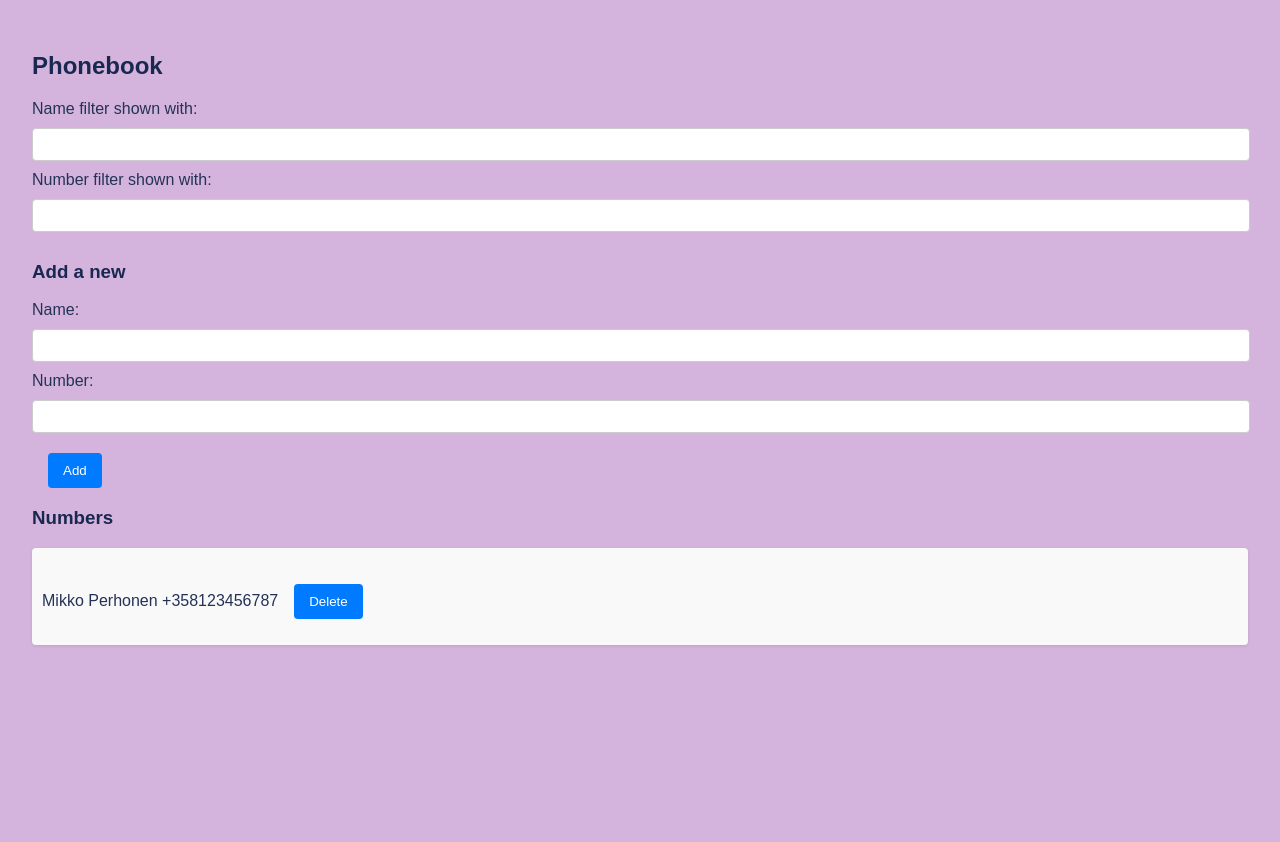
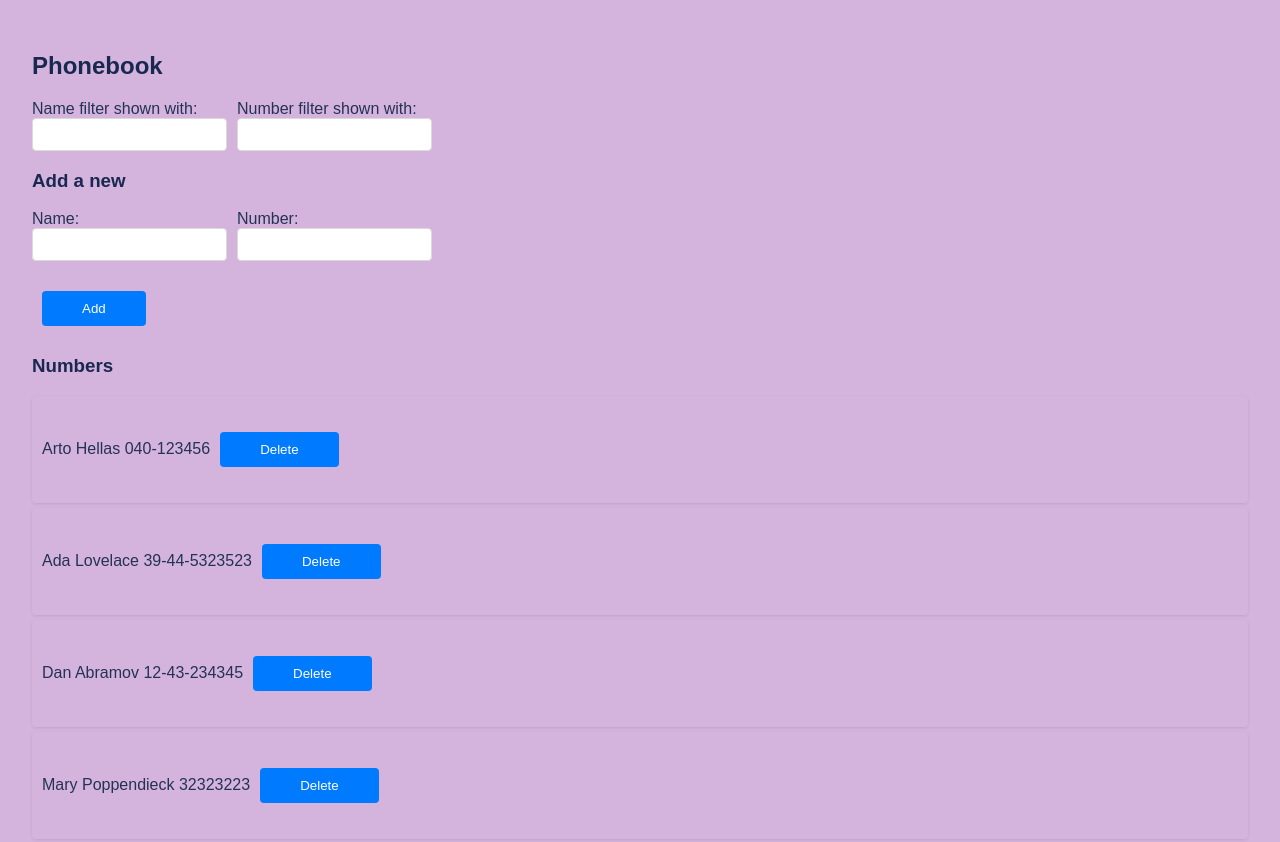
Before and after one commit to rinne13/rinne13-02-part2-react-04-puhelinluettelo, a React app: page / in a window 1280 px wide. Shown: the top 842 px of the page. Before the commit the page ends 800 px from the top, so only its background shows below. Built offline with nearby package versions, Linux system fonts and the light colour scheme; data requests are answered from the project's data file; the HTML template or start-up script is replaced by a standard one.

Commit message:
added error and success  notifications

```diff
--- a/db.json
+++ b/db.json
@@ -1,9 +1,24 @@
 {
   "persons": [
     {
-      "id": "746fdb93-dfe0-4615-9767-86ad9ed95a77",
-      "name": "Mikko Perhonen",
-      "number": "+358123456787"
+      "name": "Arto Hellas",
+      "number": "040-123456",
+      "id": "1"
+    },
+    {
+      "name": "Ada Lovelace",
+      "number": "39-44-5323523",
+      "id": "2"
+    },
+    {
+      "name": "Dan Abramov",
+      "number": "12-43-234345",
+      "id": "3"
+    },
+    {
+      "id": "020f2e6e-04fc-447a-b20a-bbe47fe5ed79",
+      "name": "Mary Poppendieck",
+      "number": "32323223"
     }
   ]
 }
--- a/src/App.css
+++ b/src/App.css
@@ -1,5 +1,3 @@
-/* App.css */
-
 body {
   font-family: Arial, sans-serif;
   align-content: center;
@@ -17,7 +15,6 @@ body {
 }
 
 .container {
-
   align-items: center;
   max-width: 600px;
   margin: 20px auto;
@@ -27,34 +24,52 @@ body {
   box-shadow: 0 2px 8px rgba(0, 0, 0, 0.1);
 }
 
+.input-container {
+  display: flex;
+  flex-wrap: wrap;
+  gap: 10px;
+}
+
+.css-for-filter {
+  display: flex;
+  flex-wrap: wrap;
+  gap: 10px;
+}
+
+.input-container, .css-for-filter input {
+  display: flex;
+  flex-wrap: wrap;
+  flex: 1 1 auto;
+}
+
 input {
-    margin: 10px 0;
+  min-width: 150px;
   padding: 8px;
-    width: calc(100% - 16px);
-    border: 1px solid #ccc;
+  border: 1px solid rgb(221, 217, 217);
   border-radius: 4px;
 }
 
 button {
-    padding: 10px 15px;
+  padding: 10px 40px;
   background-color: #007bff;
   color: white;
   border: none;
   border-radius: 4px;
   cursor: pointer;
-    margin-top: 10px;
-    margin-left: 1rem;
-
+  margin: 10px;
 }
 
-
+.button-container {
+  width: 100%; /* This makes the button span the full width of the form */
+  display: flex;
+  justify-content: flex-start; /* Aligns the button to the start of the line */
+  margin-top: 10px;
+}
 
 button:hover {
-
   background-color: #0056b3;
   background-color: #73b7ff;
   transition: background-color 0.3s ease;
-
 }
 
 ul {
@@ -64,9 +79,29 @@ body {
 
 li {
   color: #243256;
-    background-color: #f9f9f9;
   padding: 10px;
   margin-bottom: 5px;
   border-radius: 4px;
   box-shadow: 0 1px 3px rgba(0, 0, 0, 0.1);
 }
+
+.notification {
+  position: fixed;
+  top: 10px;
+  left: 50%;
+  transform: translateX(-50%);
+  padding: 10px;
+  background-color: #28a745;
+  color: white;
+  border-radius: 5px;
+  font-weight: bold;
+  z-index: 1000;
+}
+
+.notification.error {
+  background-color: #dc3545;
+}
+
+.notification.success {
+  background-color: #28a745;
+}
--- a/src/App.jsx
+++ b/src/App.jsx
@@ -1,6 +1,6 @@
 import { useEffect, useState } from 'react';
 import contactService from './services/contactService'; // Импортируем contactService
-import { v4 as uuidv4 } from 'uuid';
+import { v7 as uuidv7 } from 'uuid';
 import Filter from './Filter';
 import PersonForm from './PersonForm';
 import Persons from './Persons';
@@ -12,6 +12,8 @@ const App = () => {
   const [newNumber, setNewNumber] = useState('');
   const [filter, setFilter] = useState('');
   const [filterNumber, setFilterNumber] = useState('');
+  const [notification, setNotification] = useState(null);
+
 
   const refreshPersons = () => {
     contactService.getAll().then(initialPersons => {
@@ -26,6 +28,14 @@ const App = () => {
 
   useEffect(refreshPersons, []);
 
+  const showNotification = (message, type) => {
+    setNotification({ message, type });
+    setTimeout(() => {
+      setNotification(null);
+    }, 3000); // Сообщение исчезает через 3 секунды
+  };
+
+
 
 
   const addName = (event) => {
@@ -35,12 +45,19 @@ const App = () => {
     if (!existingPerson) {
       const nameObject = {
         name: newName,
-        id: uuidv4(),
+        id: uuidv7(),
         number: newNumber
       };
 
       contactService.create(nameObject).then(returnedPerson => {
         setPersons(persons.concat(returnedPerson));
+        setNewName('');
+        setNewNumber('');
+        showNotification(`${newName} has been added`, 'success');
+        console.log(`${newName} has been added!`, 'success');
+
+      }).catch(error => {
+        showNotification('Error adding person.', 'error');
       });
     } else {
       const confirmUpdate = window.confirm(`${newName} is already added to phonebook, replace the old number with a new one?`);
@@ -50,18 +67,25 @@ const App = () => {
           setPersons(persons.map(person => person.id !== existingPerson.id ? person : returnedPerson));
           setNewName('');
           setNewNumber('');
+          showNotification(`${newName}'s number has been updated!`, 'success');
+          console.log(`${newName}'s number has been updated!`)
+        }).catch(error => {
+          showNotification('Error updating number.', 'error');
         });
       }
     }
   };
 
-  const handleDelete = (id) => {
+  const handleDelete = (person) => {
     if (window.confirm('Are you sure you want to delete this contact?')) {
-      contactService.remove(id)
-        .then(refreshPersons)
-        .catch(error => {
+      contactService.remove(person.id).then(() => {
+
+        showNotification('Contact has been deleted!', 'success');
+        console.log('Contact has been deleted!', 'success');
+      }).catch(error => {
+        showNotification(`Information of ${person.name} has already been removed from the server`, 'error');
           console.error('Error deleting contact:', error);
-        });
+        }).finally(() => refreshPersons());
     }
   };
 
@@ -75,15 +99,24 @@ const App = () => {
     person.number.includes(filterNumber)
   );
 
+
   return (
     <div>
       <h2>Phonebook</h2>
+      {notification && (
+        <div className={`notification ${notification.type}`}>
+          {notification.message}
+        </div>
+      )}
+
+      <div className="input-container">
         <Filter
           filter={filter}
           filterNumber={filterNumber}
           handleFilterChange={handleFilterChange}
           handleFilterNumberChange={handleFilterNumberChange}
         />
+      </div>
 
       <h3>Add a new</h3>
       <PersonForm
--- a/src/Filter.jsx
+++ b/src/Filter.jsx
@@ -1,6 +1,6 @@
 const Filter = ({ filter, filterNumber, handleFilterChange, handleFilterNumberChange }) => {
   return (
-    <div>
+    <div className="css-for-filter">
 
       <div className="title">
         Name filter shown with: <input value={filter} onChange={handleFilterChange} />
--- a/src/PersonForm.jsx
+++ b/src/PersonForm.jsx
@@ -1,14 +1,17 @@
 const PersonForm = ({ addName, newName, handleNameChange, newNumber, handleNumberChange }) => {
     return (
-      <form onSubmit={addName}>
+      <form onSubmit={addName} >
+      <div className="css-for-filter">
         <div className="title">
         Name: <input value={newName} onChange={handleNameChange} />
         </div>
         <div className="title">
           Number: <input type="tel" id="phone" name="phone" pattern="(\+{0,1}\d{1,12})" required value={newNumber} onChange={handleNumberChange} />
         </div>
-        <div>
+
+        <div className="button-container">
           <button type="submit">Add</button>
+        </div>
         </div>
       </form>
     );
--- a/src/Persons.jsx
+++ b/src/Persons.jsx
@@ -5,11 +5,12 @@ import contactService from './services/contactService'; // Импортируе
 
 const Persons = ({ personsToShow, handleDelete }) => {
   return (
+
       <ul>
           {personsToShow.map(person => (
               <li key={person.id}>
                   <p>{person.name} {person.number}
-                      <button onClick={() => handleDelete(person.id)}>Delete</button>
+                      <button onClick={() => handleDelete(person)}>Delete</button>
                   </p>
               </li>
           ))}
--- a/src/services/contactService.js
+++ b/src/services/contactService.js
@@ -17,6 +17,9 @@ const remove = (id) => {
   return axios.delete(`${baseUrl}/${id}`).then(response => response.data);
 };
 
+
+
+
 // Экспортируем все функции
 export default {
   getAll,
```
Lines whose indentation alone changed are shown as unchanged.
